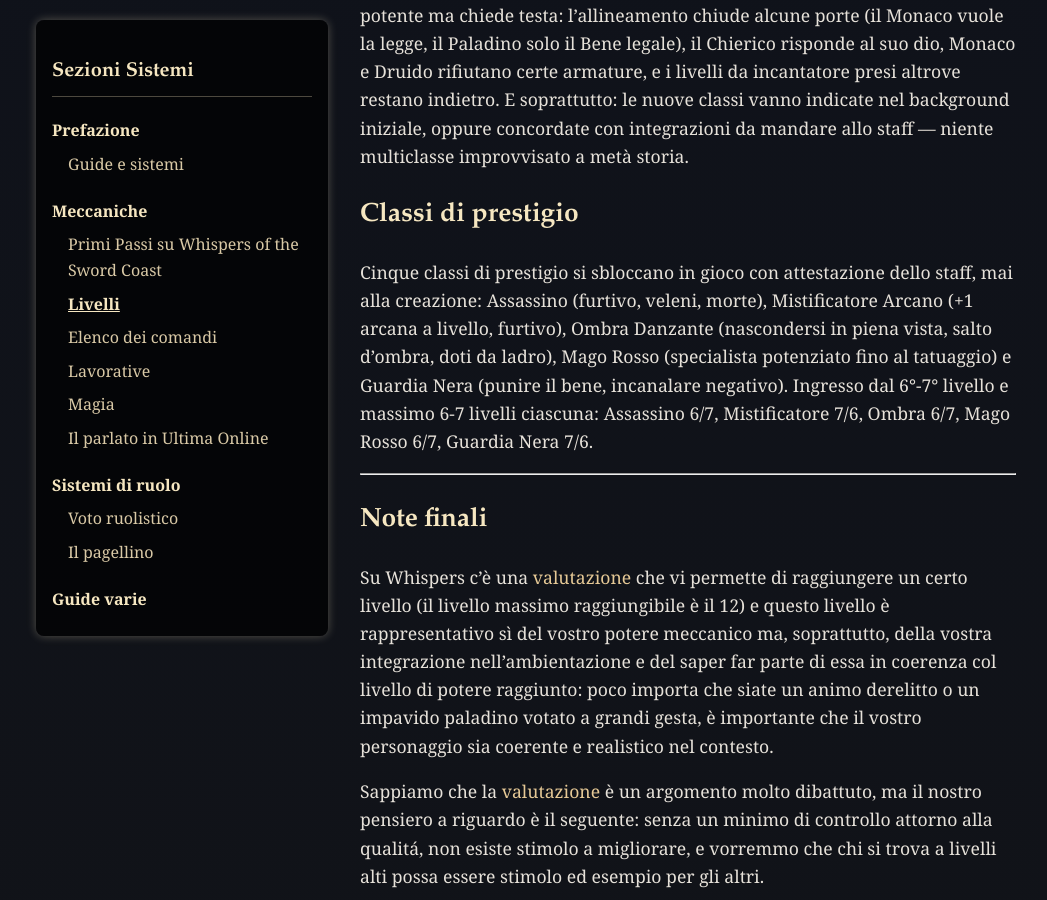
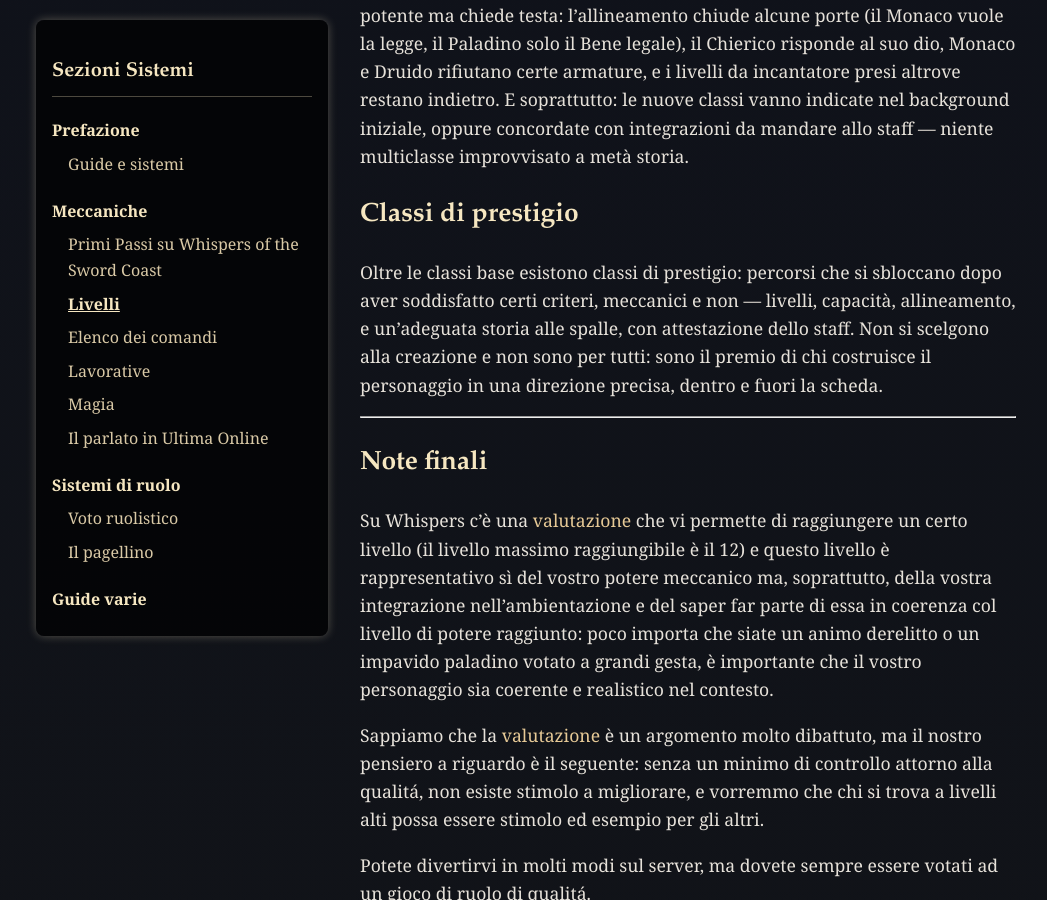
Before and after one commit to whispersoftheswordcoast/whispersoftheswordcoast.github.io, a Jekyll site: the page built from sistemi/livelli.md, in a window 1280 px wide and 900 px high, scrolled down 3143 px. Shown: the whole window, without its empty margins (114-1161 px from the left). Built offline with Jekyll 4.4.1, drawn with Linux system fonts in a browser that asks for light colours; our own code applies the rules of GitHub Pages for plain Markdown files.

Commit message:
Prestigio come concetto, senza elenco

```diff
--- a/sistemi/livelli.md
+++ b/sistemi/livelli.md
@@ -133,7 +133,7 @@
 
 ## Classi di prestigio
 
-Cinque classi di prestigio si sbloccano in gioco con attestazione dello staff, mai alla creazione: Assassino (furtivo, veleni, morte), Mistificatore Arcano (+1 arcana a livello, furtivo), Ombra Danzante (nascondersi in piena vista, salto d'ombra, doti da ladro), Mago Rosso (specialista potenziato fino al tatuaggio) e Guardia Nera (punire il bene, incanalare negativo). Ingresso dal 6°-7° livello e massimo 6-7 livelli ciascuna: Assassino 6/7, Mistificatore 7/6, Ombra 6/7, Mago Rosso 6/7, Guardia Nera 7/6.
+Oltre le classi base esistono classi di prestigio: percorsi che si sbloccano dopo aver soddisfatto certi criteri, meccanici e non — livelli, capacità, allineamento, e un'adeguata storia alle spalle, con attestazione dello staff. Non si scelgono alla creazione e non sono per tutti: sono il premio di chi costruisce il personaggio in una direzione precisa, dentro e fuori la scheda.
 
 ---
 
```
